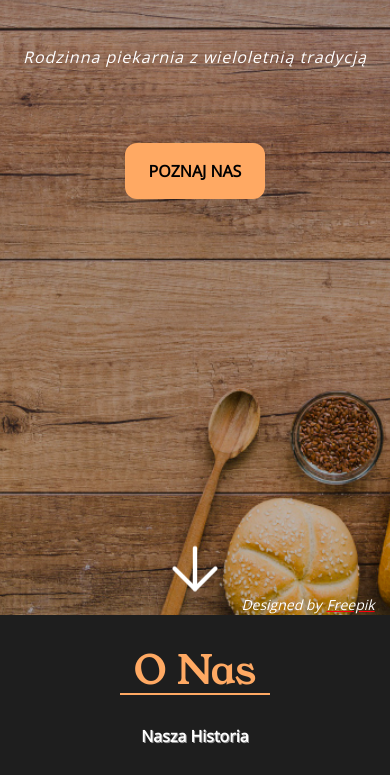
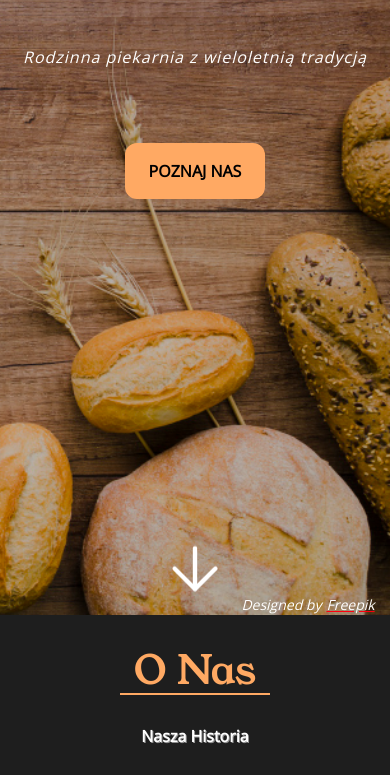
Before and after one commit to navid9696/bakeryDAV-POL, a website: page index.html in a window 390 px wide. Shown: the part 229-1004 px from the top of the page. Drawn offline with nearby package versions, Linux system fonts and the light colour scheme; files that its build step writes are made by us from their sources; files whose address does not match are found by name.

Commit message:
fixed header on mobile, still problems with background-image on scroll mobile

```diff
--- a/index.html
+++ b/index.html
@@ -121,7 +121,7 @@
 
         <div class="about-us__cards">
 
-            <div class="about-us__card" >
+            <div class="about-us__card" onclick="void(0)">
                 <div class="about-us__card-img about-us__card-img--first">
                     <h4 class="about-us__card-img-title">Zakwas Naturalny</h4>
                     <p class="about-us__card-img-info">Więcej informacji<img class="about-us__card-img-info-icon"
@@ -134,7 +134,7 @@
                 </div>
             </div>
 
-            <div class="about-us__card" >
+            <div class="about-us__card" onclick="void(0)">
                 <div class="about-us__card-img about-us__card-img--second">
                     <h4 class="about-us__card-img-title">Ręczne formowanie ciasta</h4>
                     <p class="about-us__card-img-info">Więcej informacji<img class="about-us__card-img-info-icon"
@@ -148,7 +148,7 @@
                 </div>
             </div>
 
-            <div class="about-us__card" >
+            <div class="about-us__card" onclick="void(0)">
                 <div class="about-us__card-img about-us__card-img--third">
                     <h4 class="about-us__card-img-title">Z tradycyjnym smakiem</h4>
                     <p class="about-us__card-img-info">Więcej informacji<img class="about-us__card-img-info-icon"
--- a/src/js/main.js
+++ b/src/js/main.js
@@ -3,6 +3,7 @@ const nav = document.querySelector('.nav')
 const overlay = document.querySelector('.overlay')
 const links = document.querySelectorAll('.nav__item')
 const blockScroll = document.body
+
 
 const overlayVisibility = (overlay.style.visibility = 'hidden')
 
@@ -34,6 +35,7 @@ const handleNav = () => {
 	blockScroll.classList.toggle('block-scroll')
 }
 
+
 navBtn.addEventListener('click', handleNav)
 window.addEventListener('click', e => (e.target === overlay ? closeOverlay() : false))
 links.forEach(link => {
--- a/src/sass/_header.scss
+++ b/src/sass/_header.scss
@@ -1,14 +1,16 @@
 @use './colors' as *;
 
 .header {
-	position: relative;
-	margin-top: 100px;
-	height: calc(100vh - 100px);
+	position: sticky;
+	top: 0;
+	// margin-top: 100px;
+	max-height: 100dvh;
 	background-image: url(../img/headerBGsmall.jpg);
-	background-position: center top;
+	background-position: bottom right;
 	background-repeat: no-repeat;
 	background-size: cover;
 	background-attachment: fixed;
+	overflow: hidden;
 
 	&::after {
 		content: '';
@@ -23,7 +25,8 @@
 	}
 
 	&__container {
-		height: calc(100vh - 100px);
+		margin-top: 100px;
+		height: calc(100dvh - 100px);
 		display: flex;
 		flex-direction: column;
 		align-items: center;
--- a/src/sass/_nav.scss
+++ b/src/sass/_nav.scss
@@ -2,10 +2,10 @@
 
 .navigation {
 	position: fixed;
+	display: flex;
 	height: 100px;
 	top: 0;
 	min-width: 100%;
-	display: flex;
 	align-items: center;
 	justify-content: space-between;
 	background-color: #fff;
--- a/src/sass/main.scss
+++ b/src/sass/main.scss
@@ -14,10 +14,15 @@
 	padding: 0;
 	margin: 0;
 }
+html,
+body {
+	height: 100%;
+}
 
 html {
 	font-size: 62.5%;
 	scroll-behavior: smooth;
+	height: -webkit-fill-available;
 }
 
 body {
```
Also changed, not shown: 1 other file.
